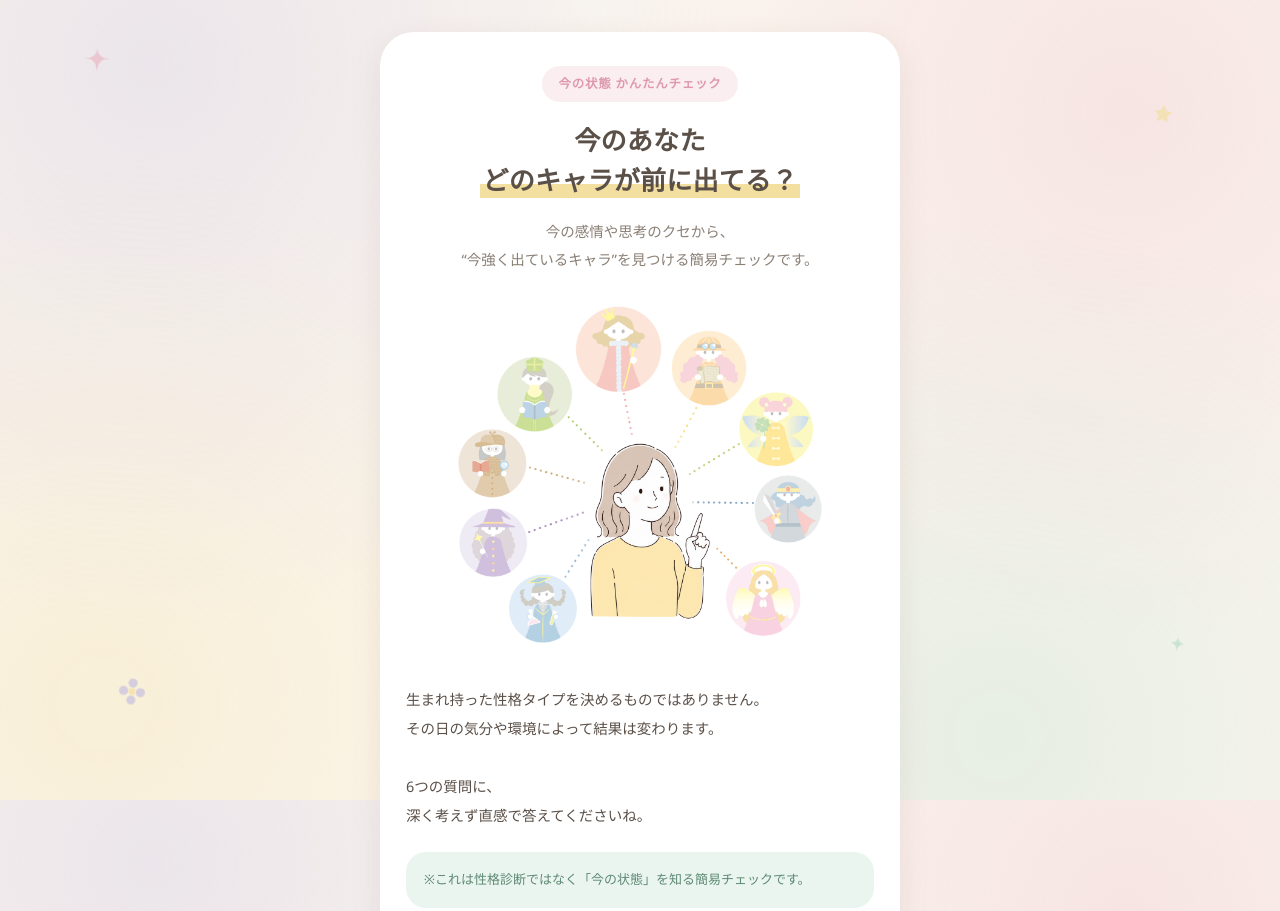
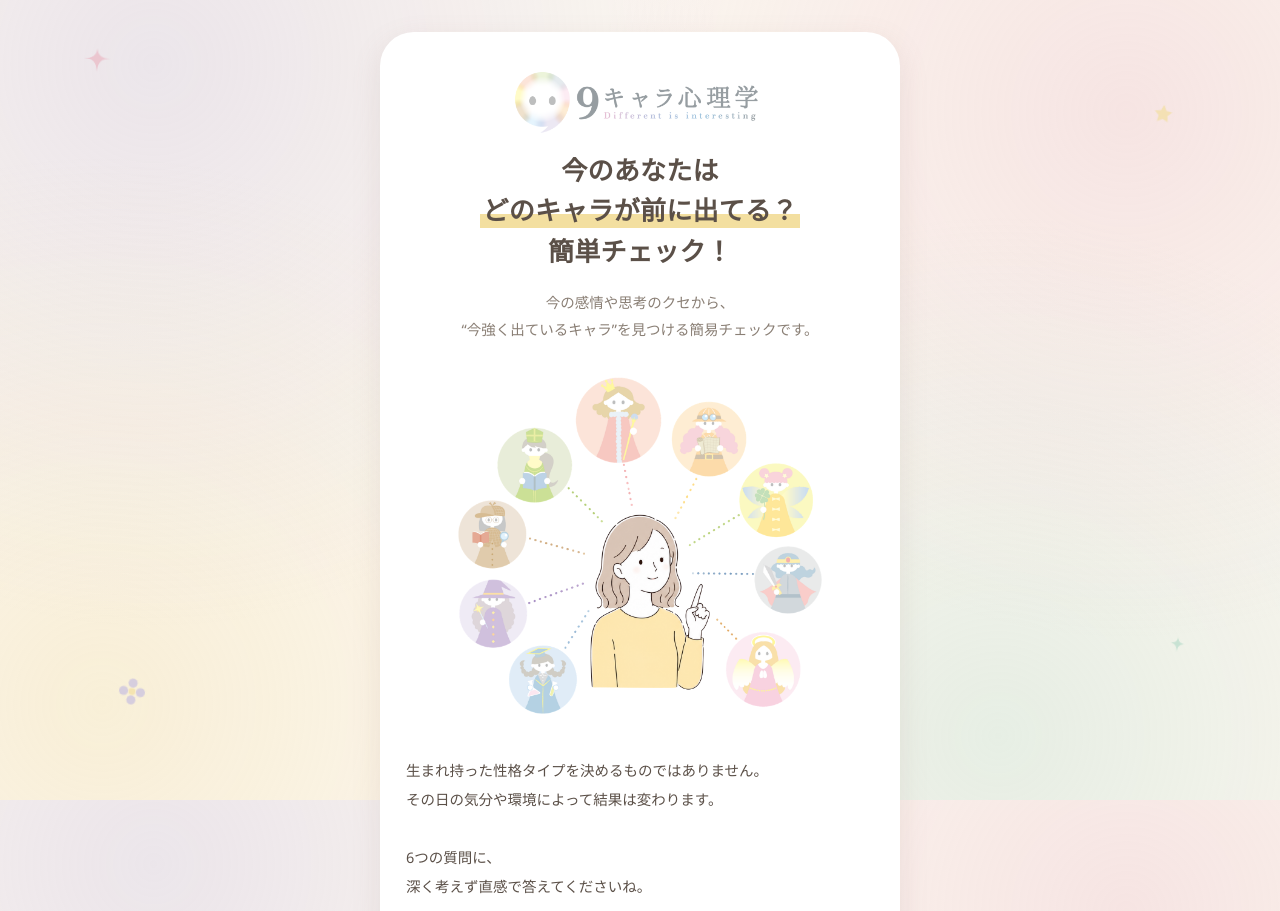
Before and after one commit to yucan3103/9character-check, a plain HTML site: page index.html in a window 1280 px wide. Shown: the top 911 px of the page. Drawn offline with Linux system fonts and the light colour scheme.

Commit message:
TOPに9キャラ心理学ロゴを追加、タイトルを3行に
- 「今の状態 かんたんチェック」バッジをロゴ画像(logo.png)に差し替え
- タイトルを「今のあなたは／どのキャラが前に出てる？／簡単チェック！」の3行に

Co-Authored-By: Claude Opus 4.8 <noreply@anthropic.com>

```diff
--- a/index.html
+++ b/index.html
@@ -144,6 +144,17 @@ body{
 /* ============ トップ画面 ============ */
 .hero{ text-align:center; }
 .hero .badge{ background:var(--pink-bg); color:var(--pink-deep); }
+/* 9キャラ心理学ロゴ */
+.hero .logo{
+  display:block;
+  width:100%;
+  max-width:230px;      /* スマホ */
+  height:auto;
+  margin:0 auto 14px;
+}
+@media (min-width:520px){
+  .hero .logo{ max-width:280px; }   /* PC・広い画面 */
+}
 .hero h1{
   font-size:26px;
   line-height:1.55;
@@ -433,8 +444,8 @@ body{
   <!-- ============ トップ画面 ============ -->
   <section id="screen-start" class="screen active">
     <div class="card hero">
-      <span class="badge">今の状態 かんたんチェック</span>
-      <h1>今のあなた<br><span class="hl">どのキャラが前に出てる？</span></h1>
+      <img class="logo" src="images/logo.png" alt="9キャラ心理学">
+      <h1>今のあなたは<br><span class="hl">どのキャラが前に出てる？</span><br>簡単チェック！</h1>
       <p class="sub">今の感情や思考のクセから、<br>“今強く出ているキャラ”を見つける簡易チェックです。</p>
 
       <img class="ito-img" src="images/ito.png" alt="9人のキャラクターに囲まれて考える女性のイラスト">
```
Also changed, not shown: images/logo.png (added).
